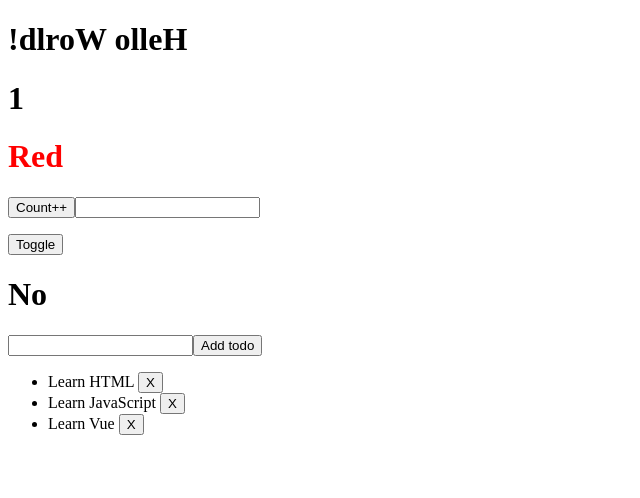
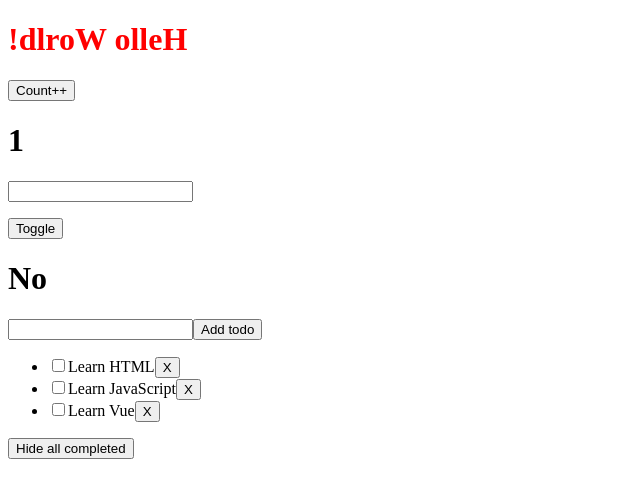
Before and after one commit to kytranl0/vue, a Vue app: page / in a window 1280 px wide. Shown: the top 498 px of the page, without its empty margins (0-640 px from the left). Built offline with nearby package versions, Linux system fonts and the light colour scheme.

Commit message:
computed property, a property that tracks other reactive state uded in it's computation

```diff
--- a/src/App.vue
+++ b/src/App.vue
@@ -12,10 +12,11 @@
       switch: false,
       newToDo: '',
       todos: [
-        { id: id++, text: 'Learn HTML' },
-        { id: id++, text: 'Learn JavaScript' },
-        { id: id++, text: 'Learn Vue' }
-      ]
+        { id: id++, text: 'Learn HTML', done: false},
+        { id: id++, text: 'Learn JavaScript', done: false },
+        { id: id++, text: 'Learn Vue', done: false }
+      ],
+      hideCompleted: false
 
     }
   },
@@ -31,23 +32,33 @@
       }
     },
     addToDo() {
-      this.todos.push({id: id++, text: this.newToDo});
+      this.todos.push({id: id++, text: this.newToDo, done: false});
       this.newToDo = '';
     },
     removeToDo(e) {
       this.todos = this.todos.filter((t) => t!=e)
+    }
+  },
+  computed: {
+    filteredTodos() {
+      if (this.hideCompleted) {
+        return this.todos.filter((t) => !t.done )
+      } else {
+        return this.todos
+      }
     }
   }
 }
 </script>
 
 <template>
-  <h1>{{message.split('').reverse().join('')}}</h1>
+  <h1 :class="titleClass">{{message.split('').reverse().join('')}}</h1>
+  <button @click="increment">Count++</button>
   <h1> {{counter.count}} </h1>
-  <h1 :class="titleClass"> Red </h1>
-  <button @click="increment">Count++</button>
 
   <input v-model="text" />
+
+
   <p> {{text}} </p>
   <button @click="toggle">Toggle</button>
   <h1 v-if="switch">Vue</h1>
@@ -59,11 +70,15 @@
   </form>
 
   <ul>
-    <li v-for="todo in todos" :key="todo.id">
-      {{todo.text}}
+    <li v-for="todo in filteredTodos" :key="todo.id">
+      <input type="checkbox" v-model="todo.done">
+      <span :class="{done: todo.done}"> {{todo.text}} </span>
       <button @click="removeToDo(todo)">X</button>
     </li>
   </ul>
+  <button @click="hideCompleted = !hideCompleted">
+  {{hideCompleted ? 'Show all': 'Hide all completed'}}
+  </button>
 
 </template>
 
@@ -71,4 +86,7 @@
 .title {
   color: red;
 }
+.done {
+  text-decoration: line-through;
+}
 </style>
```
